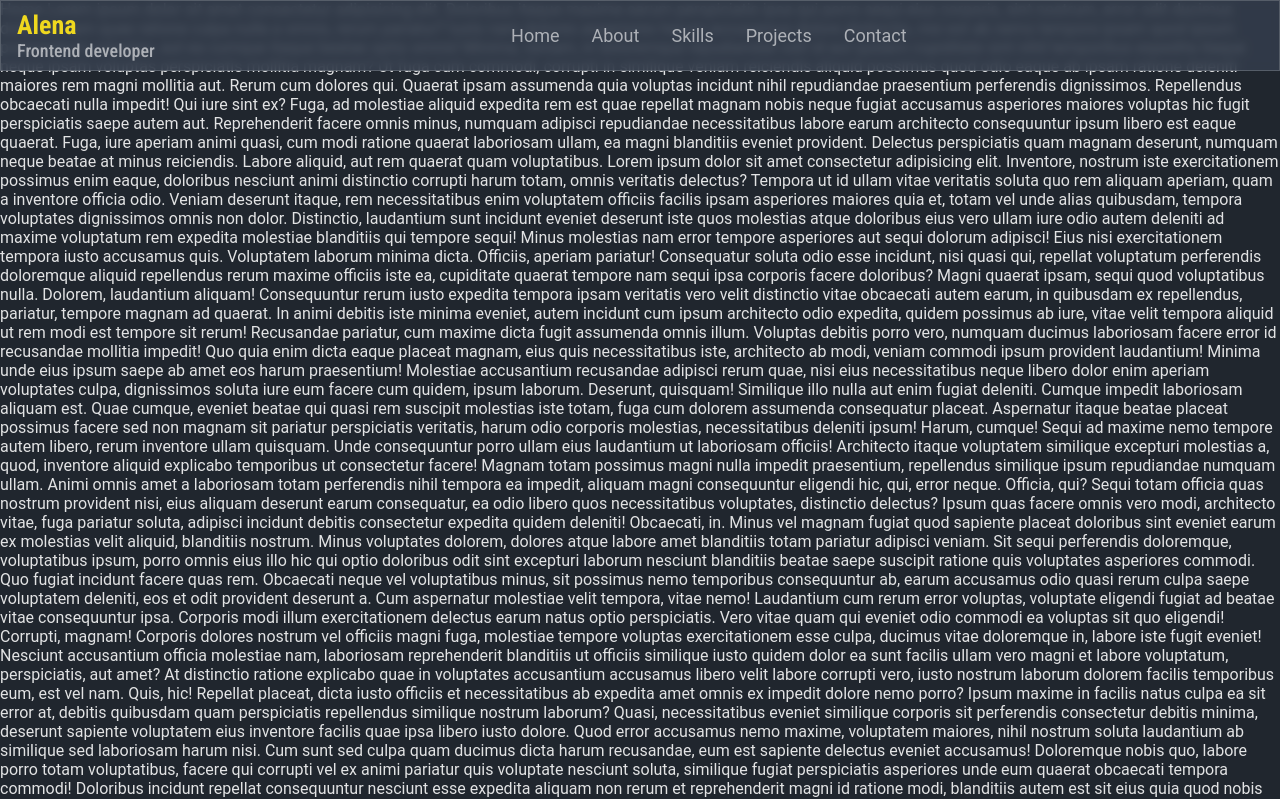
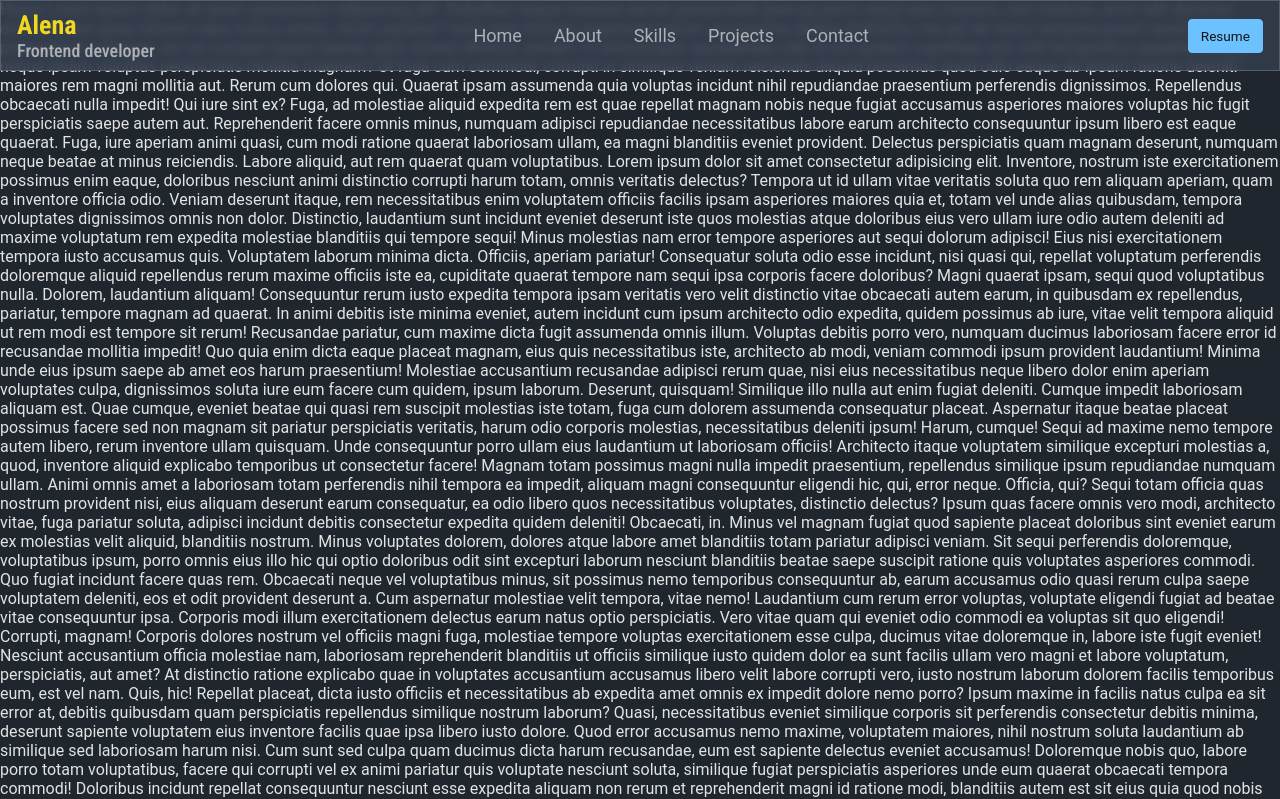
Before and after one commit to AlenaGM/portfolio, a React (Create React App) app: page / in a window 1280 px wide. Shown: the top 799 px of the page. Built offline with nearby package versions, Linux system fonts and the light colour scheme.

Commit message:
small fix

```diff
--- a/src/components/header/Header.js
+++ b/src/components/header/Header.js
@@ -57,7 +57,7 @@ const Header = () => {
 
         <div className="navbar__resume" type="button">
           <a
-            className={burgerIconClasses}
+            className="button"
             href="https://github.com/AlenaGM"
             target="_blank"
             rel="noreferrer"
--- a/src/components/header/header.scss
+++ b/src/components/header/header.scss
@@ -114,6 +114,7 @@
           }
         }
       }
+
       @media screen and (max-width: 961px) {
         display: none;
       }
```
